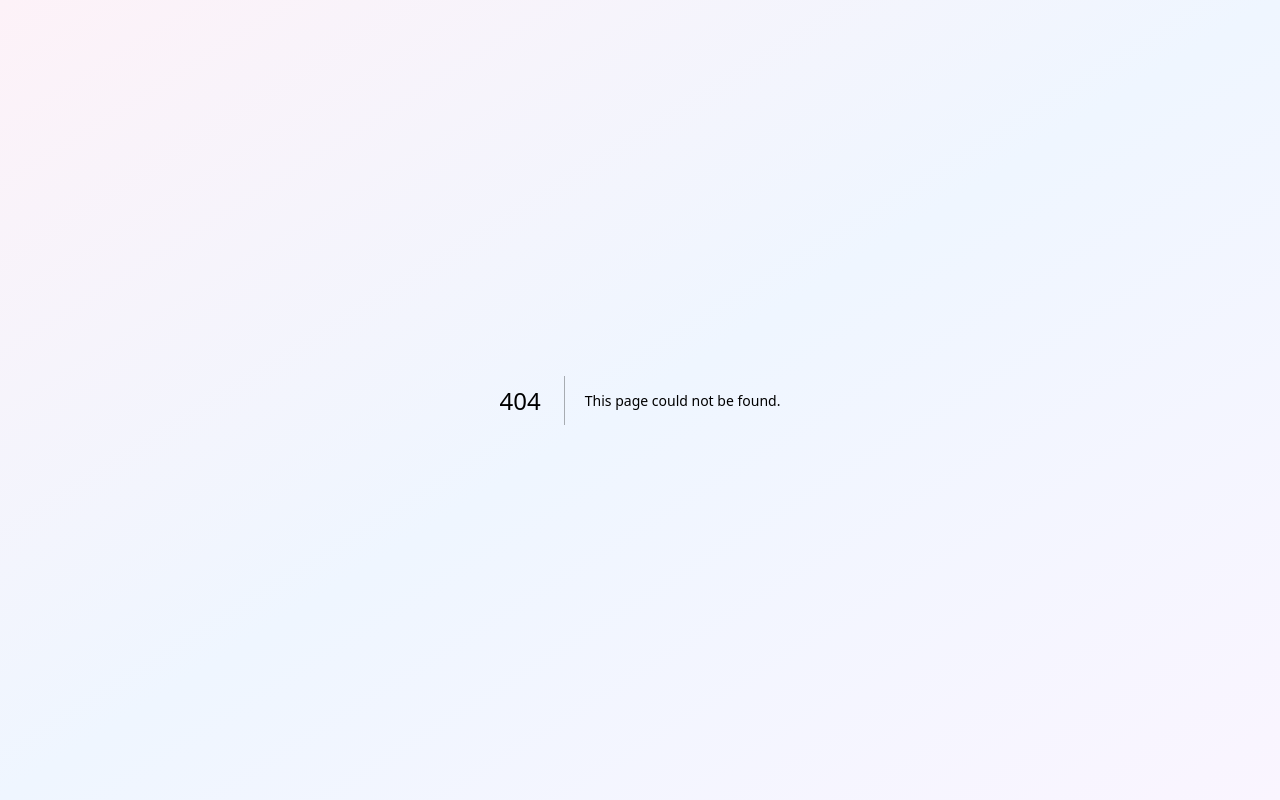
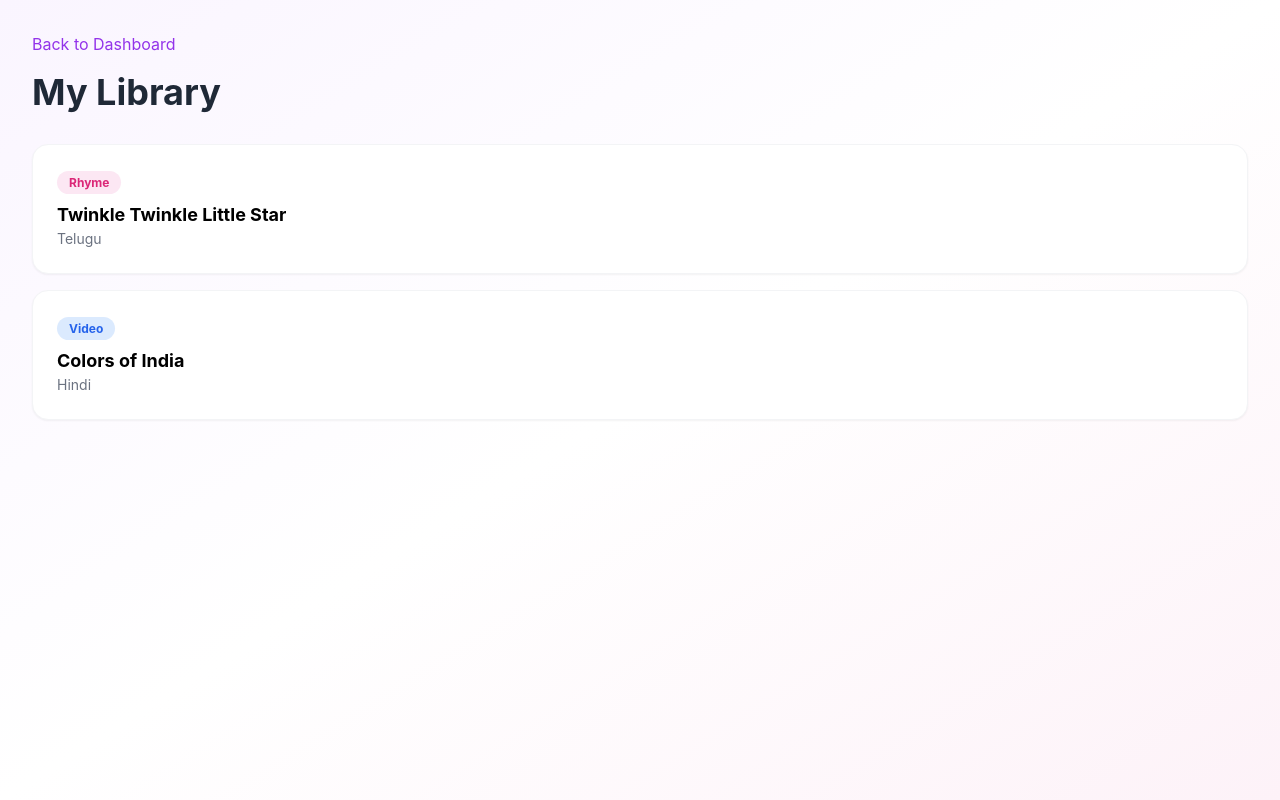
Before and after one commit to ganeshgowri-ASA/kids-rhymes-studio-pro, a Next.js app: page /library in a window 1280 px wide. Before the commit this address had no page. Built offline with nearby package versions, Linux system fonts and the light colour scheme.

Commit message:
fix: add library page

```diff
--- /dev/null
+++ b/src/app/library/page.tsx
@@ -0,0 +1,22 @@
+import Link from "next/link";
+
+export default function LibraryPage() {
+  return (
+    <div className="min-h-screen bg-gradient-to-br from-purple-50 via-white to-pink-50 p-8">
+      <Link href="/" className="text-purple-600 hover:underline mb-4 inline-block">Back to Dashboard</Link>
+      <h1 className="text-4xl font-bold text-gray-800 mb-8">My Library</h1>
+      <div className="grid gap-4">
+        <div className="bg-white rounded-2xl p-6 shadow-sm border border-gray-100">
+          <span className="text-xs font-bold px-3 py-1 rounded-full bg-pink-100 text-pink-600">Rhyme</span>
+          <h3 className="text-lg font-bold mt-2">Twinkle Twinkle Little Star</h3>
+          <p className="text-sm text-gray-500">Telugu</p>
+        </div>
+        <div className="bg-white rounded-2xl p-6 shadow-sm border border-gray-100">
+          <span className="text-xs font-bold px-3 py-1 rounded-full bg-blue-100 text-blue-600">Video</span>
+          <h3 className="text-lg font-bold mt-2">Colors of India</h3>
+          <p className="text-sm text-gray-500">Hindi</p>
+        </div>
+      </div>
+    </div>
+  );
+}
```
